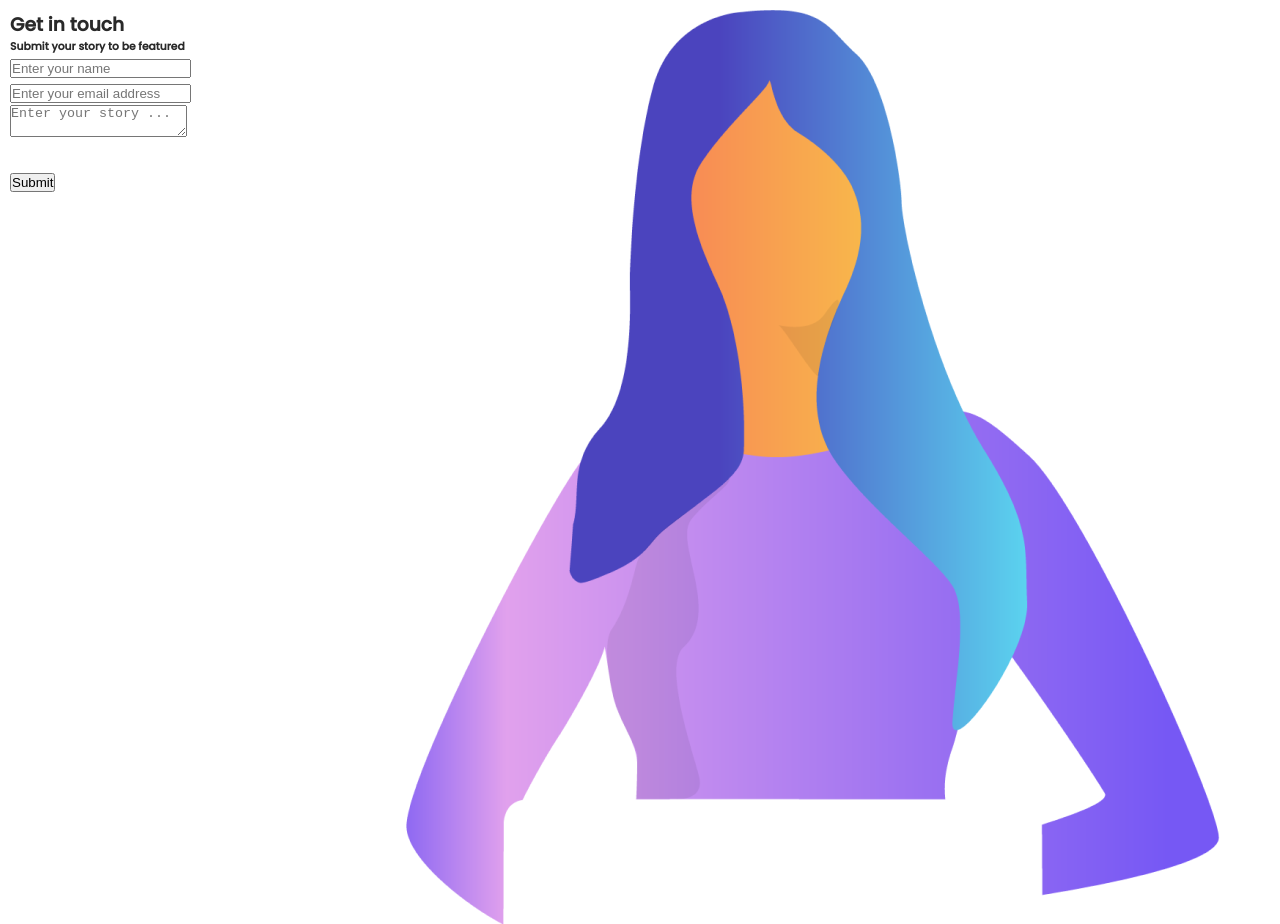
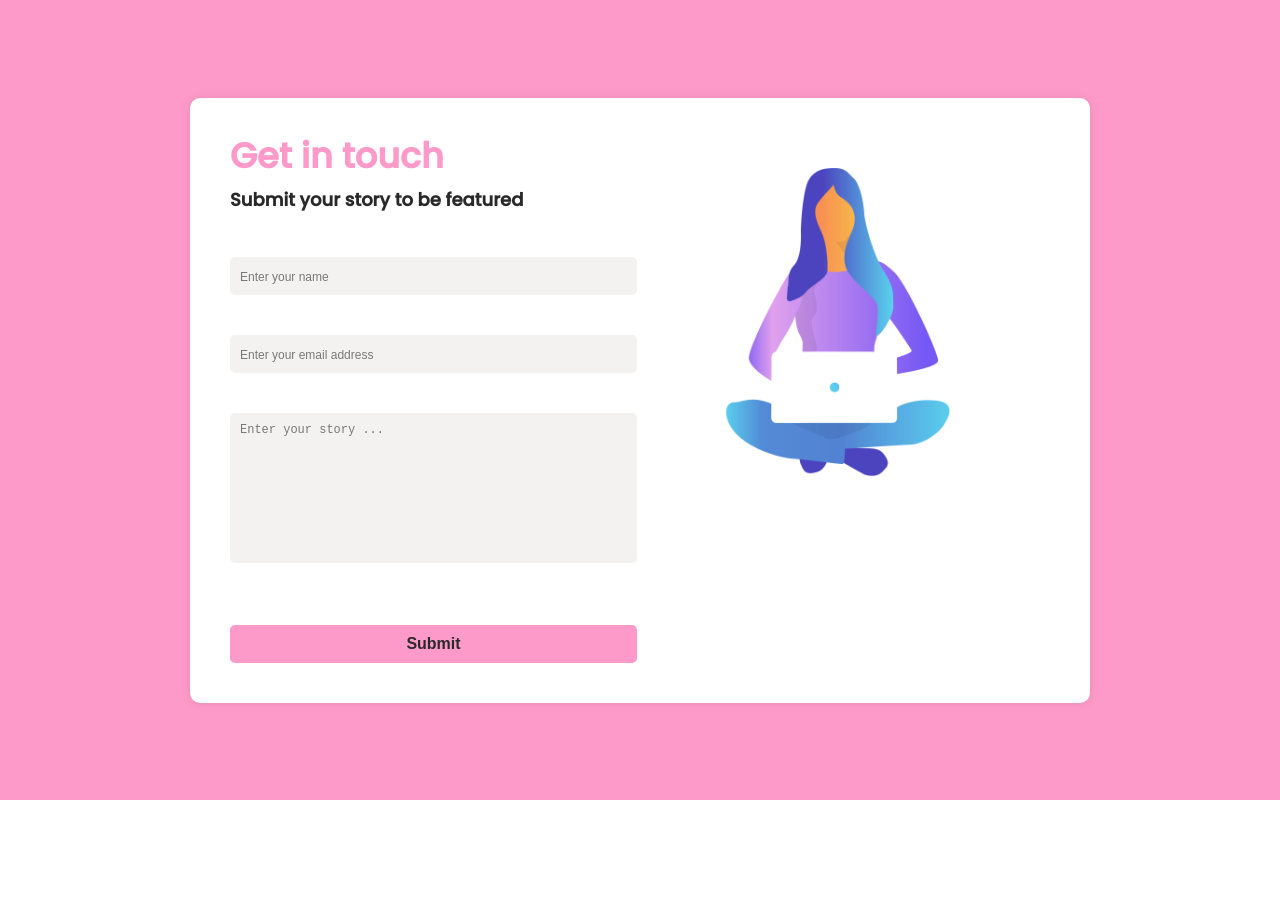
Before and after one commit to Jemiemistry/team-ijlmg, a plain HTML site: page page2.html in a window 1280 px wide. Shown: the top 924 px of the page. After the commit the page ends 800 px from the top, so only its background shows below. Drawn offline with Linux system fonts and the light colour scheme.

Commit message:
Add files via upload

```diff
--- a/page2.html
+++ b/page2.html
@@ -13,7 +13,7 @@
     </head>
     <body>
         <div class="page2">
-            <div class="container">
+            <div class="containerPage2">
                 <div class="left">
                     <h3 class="heading">Get in touch</h3>
                     <h6 class="h6">Submit your story to be featured</h6>
--- a/style.css
+++ b/style.css
@@ -272,6 +272,17 @@ cursor: pointer;
     text-align: center;
 }
 
+@media only screen and (max-width: 600px) {
+
+    .title {
+        font-size: x-large;
+    }
+
+    .right-sidebar {
+        display: none;
+    }
+}
+
 /* Random generators */
 
 #randomBoxContainer {
@@ -325,6 +336,7 @@ cursor: pointer;
 
 .formElement {
     display: inline;
+    height: 25px;
     margin-top: 5px;
     margin-top: 5px;
 }
@@ -382,6 +394,151 @@ cursor: pointer;
     }
 }
 
+/* Page2 */
+
+.page2 {
+    min-height: 100vh;
+    display: flex;
+    align-items: center;
+    justify-content: center;
+    background-color: var(--colour1);
+}
+
+.containerPage2 {
+    position: relative;
+    width: 100%;
+    max-width: 900px;
+    padding: 40px;
+    display: flex;
+    gap: 80px;
+    border-radius: 10px;
+    background-color: #ffffff;
+    box-shadow: 0 0 10px rgba(0, 0, 0, 0.1);
+}
+
+.left {
+    width: 55%;
+}
+
+.heading {
+    font-size: 35px;
+    font-weight: 600;
+    line-height: 1;
+    color: var(--colour1);
+}
+
+.h6 {
+    font-size: 18px;
+    font-weight: 600;
+    line-height: 3;
+    /* color: rgb(0, 0, 0); */
+}
+
+.text {
+    font-size: 14px;
+    /* color: black; */
+    margin-top: 10px;
+}
+
+form {
+    margin-top: 20px;
+    margin-bottom: 20px;
+}
+
+.inputBox {
+    position: relative;
+    margin-bottom: 20px;
+}
+
+.inputBox input,
+.inputBox textarea {
+    width: 100%;
+    padding: 10px;
+    font-size: 16px;
+    margin-top: 10px;
+    margin-bottom: 10px;
+    border-radius: 5px;
+    color: #000000;
+    border: none;
+    outline: none;
+    background-color: rgb(244, 242, 241);
+}
+
+.inputBox input::placeholder,
+.inputBox textarea::placeholder {
+    color: #000000;
+    opacity: 0.5;
+    font-size: 12px;
+}
+
+.inputBox.error input,
+.inputBox.error textarea {
+    border-bottom: 1px solid rgb(255, 9, 9);
+}
+
+.inputBox:not(.error) input:focus,
+.inputBox:not(.error) textarea:focus {
+    border-bottom: 1px solid var(--colour1);
+}
+
+.inputBox textarea {
+    resize: none;
+    height: 150px;
+}
+
+.inputBox .err-msg {
+    font-size: 10px;
+    color: rgb(255, 9, 9);
+}
+
+#errorMessage {
+    color: var(--colour1);
+}
+
+.buttonPage2 {
+    width: 100%;
+    display: inline-block;
+    padding: 10px 20px;
+    font-size: 16px;
+    font-weight: 600;
+    border: none;
+    color: var(--colour4);
+    background-color: var(--colour1);
+    border-radius: 5px;
+    cursor: pointer;
+    transition: 0.5s;
+}
+
+.buttonPage2:hover {
+    color: var(--colour1);
+    background-color: var(--colour4);
+}
+
+.right {
+    width: 45%;
+}
+
+.illustration img {
+    width: 70%;
+    margin: auto;
+    margin-top: 30px;
+}
+
+@media (max-width: 768px) {
+    .containerPage2 {
+        flex-direction: column;
+        gap: 40px;
+        padding: 20px;
+    }
+    .left,
+    .right {
+        width: 100%;
+    }
+    .contact.info {
+        margin-top: 40px;
+    }
+}
+
 /* Page 3 */
 
 .Technology h1{
@@ -399,7 +556,7 @@ cursor: pointer;
 .tech_container .overlay {
     position: absolute;
     top: calculate(40px + 50%);
-    left: 0%;
+    left: 0px;
     transform: translate(0%, -100%);
     height: 10%;
     width: 100%;
@@ -430,10 +587,12 @@ cursor: pointer;
 
 .row {
     display: flex;
+    flex-wrap: wrap;
 }
 
 .column {
     flex: 33.33%;
+    min-width: 300px;
     padding: 30px;
 }
 
@@ -455,8 +614,9 @@ cursor: pointer;
 
 .column img{
     border-radius: 5%;
-    height: 200px
-
+    height: 200px;
+    min-width: 200px;
+    max-width: 300px;
 }
 
 @media only screen and (max-width: 480px) {
```
Also changed, not shown: index.html (+1 -1 lines).
